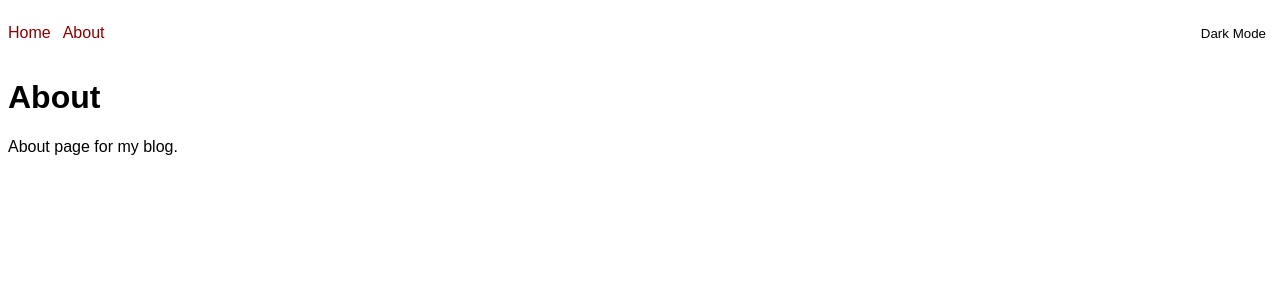
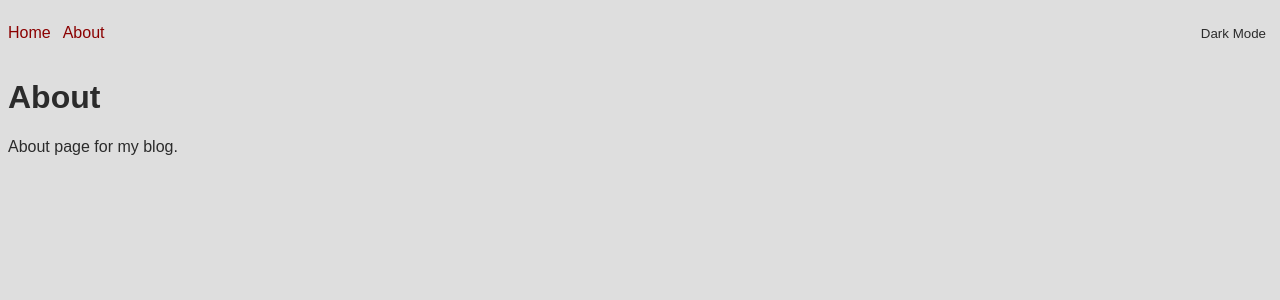
Before and after one commit to jinhanloh2021/Learn-nextjs, a Next.js app: page /about in a window 1280 px wide. Shown: the top 300 px of the page. Built offline with nearby package versions, Linux system fonts and the light colour scheme.

Commit message:
Conditionally apply theme. Separate theme component.

```diff
--- /dev/null
+++ b/components/DarkTheme.styled.js
@@ -0,0 +1,11 @@
+export default function DarkTheme() {
+  return (
+    <style jsx global>{`
+      :root {
+        --background-color: rgb(46, 46, 46);
+        --link-color: rgb(170, 170, 79);
+        --text-color: rgb(209, 209, 209);
+      }
+    `}</style>
+  );
+}
--- a/components/ThemeSwitch.js
+++ b/components/ThemeSwitch.js
@@ -1,4 +1,5 @@
 import { useState } from 'react';
+import DarkTheme from './DarkTheme.styled';
 
 export default function ThemeSwitch() {
   const [darkMode, setDarkMode] = useState(false);
@@ -7,14 +8,21 @@ export default function ThemeSwitch() {
 
   return (
     <>
-      <button onClick={() => setDarkMode((prev) => !prev)}>{text}</button>
+      <button
+        className='themeSwitchButton'
+        onClick={() => setDarkMode((prev) => !prev)}
+      >
+        {text}
+      </button>
       <style jsx>{`
         button {
           background: none;
           border: none;
+          color: inherit;
           cursor: pointer;
         }
       `}</style>
+      {darkMode && <DarkTheme />}
     </>
   );
 }
--- a/styles/globals.css
+++ b/styles/globals.css
@@ -1,9 +1,18 @@
+/* Light theme */
+:root {
+  --background-color: rgb(222, 222, 222);
+  --link-color: darkred;
+  --text-color: rgb(43, 43, 43);
+}
+
 body {
-  font-family: Arial, Helvetica, sans-serif ;
+  font-family: Arial, Helvetica, sans-serif;
+  background-color: var(--background-color);
+  color: var(--text-color);
 }
 
 a {
-  color: darkred;
+  color: var(--link-color);
   text-decoration: none;
 }
 
```
